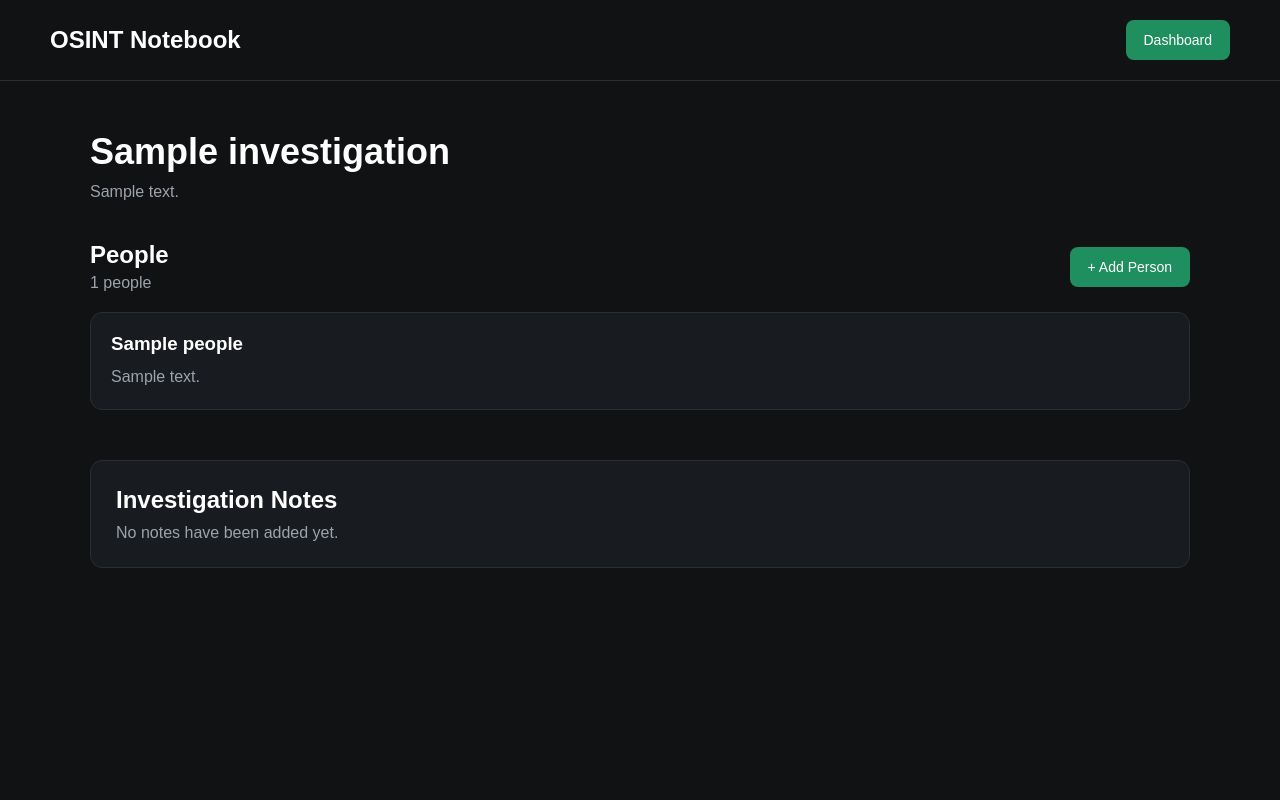
After one commit to randomlyexisted/OSINT-Notebook, a Flask app: page /investigation/1 in a window 1280 px wide. The commit adds this page. Run offline with Flask 3, Linux system fonts and the light colour scheme; tables that the repository leaves empty hold one stand-in row (values such as "Sample post").

Commit message:
v0.1.2 - Add investigation workspace

```diff
--- a/app.py
+++ b/app.py
@@ -42,6 +42,75 @@ def create_investigation():
 
     return render_template("create_investigation.html")
 
+@app.route("/investigation/<int:investigation_id>")
+def view_investigation(investigation_id):
+
+    connection = get_db_connection()
+
+    investigation = connection.execute("""
+        SELECT *
+        FROM investigations
+        WHERE id = ?
+    """, (investigation_id,)).fetchone()
+
+    if investigation is None:
+        connection.close()
+        return "Investigation not found", 404
+
+    people = connection.execute("""
+        SELECT *
+        FROM people
+        WHERE investigation_id = ?
+        ORDER BY created_at DESC
+    """, (investigation_id,)).fetchall()
+
+    connection.close()
+
+    return render_template(
+        "investigation.html",
+        investigation=investigation,
+        people=people
+    )
+
+@app.route("/investigation/<int:investigation_id>/people/new", methods=["GET", "POST"])
+def create_person(investigation_id):
+    if request.method == "POST":
+        name = request.form["name"]
+        description = request.form["description"]
+
+        connection=get_db_connection()
+
+        connection.execute("""
+            INSERT INTO people (
+                investigation_id,
+                name,
+                description
+            )
+            VALUES (?, ?, ?)
+        """, (
+            investigation_id, name, description
+        ))
+
+        connection.commit()
+        connection.close()
+
+        return redirect(url_for("view_investigation", investigation_id=investigation_id))
+
+    connection = get_db_connection()
+    investigation=connection.execute("""
+        SELECT *
+        FROM investigations
+        WHERE id = ?
+    """, (investigation_id,)).fetchone()
+
+    if investigation is None:
+        return "Investigation not found", 404
+
+    return render_template(
+        "create_person.html",
+        investigation=investigation
+    )
+
 
 if __name__=="__main__":
     app.run(debug=True)
--- a/database.py
+++ b/database.py
@@ -20,5 +20,19 @@ def initialize_database():
             updated_at TIMESTAMP DEFAULT CURRENT_TIMESTAMP
         )
     """)
+
+    connection.execute("""
+        CREATE TABLE IF NOT EXISTS people (
+            id INTEGER PRIMARY KEY AUTOINCREMENT,
+            investigation_id INTEGER NOT NULL,
+            name TEXT NOT NULL,
+            description TEXT,
+            created_at TIMESTAMP DEFAULT CURRENT_TIMESTAMP,
+
+            FOREIGN KEY (investigation_id)
+                REFERENCES investigations(id)
+                ON DELETE CASCADE
+        )
+    """)
     connection.commit()
     connection.close()
--- a/static/css/style.css
+++ b/static/css/style.css
@@ -35,7 +35,7 @@ main{
 }
 
 .welcome h2{
-    font-family: 32px;
+    font-size: 32px;
     margin-bottom: 10px;
 }
 
@@ -71,14 +71,24 @@ main{
     border: 1px solid #2a2d31;
     border-radius: 12px;
     padding: 25px;
+    display: flex;
+    flex-direction: column;
+    min-width: 200px;
 }
 
-.investigation-card h3{
+.investigation-card h3 {
     margin-bottom: 10px;
 }
 
 .investigation-card p{
     color:#9da3aa;
+    line-height: 1.5;
+    margin-bottom: 25px;
+    flex-grow: 1;
+}
+
+.investigation-card .button {
+    align-self: flex-start;
 }
 
 .form-container{
@@ -99,6 +109,7 @@ main{
 form{
     display: flex;
     flex-direction: column;
+    gap: 10px;
 }
 
 label{
@@ -122,3 +133,145 @@ textarea{
 form button{
     margin-top: 20px;
 }
+
+.investigation-header {
+    margin-bottom: 40px;
+}
+
+.investigation-header h2 {
+    font-size: 36px;
+    margin-bottom: 10px;
+}
+
+.investigation-header p {
+    color: #9da3aa;
+}
+
+.entity-grid {
+    display: grid;
+
+    grid-template-columns:
+        repeat(auto-fit, minmax(200px, 1fr));
+
+    gap: 20px;
+
+    margin-bottom: 50px;
+}
+
+.entity-card {
+    background: #181b1f;
+
+    border: 1px solid #2a2d31;
+
+    border-radius: 12px;
+
+    padding: 25px;
+}
+
+.entity-card h3 {
+    color: #9da3aa;
+
+    font-size: 15px;
+
+    margin-bottom: 15px;
+}
+
+.entity-card p {
+    font-size: 30px;
+    font-weight: bold;
+}
+
+.notes-section {
+    background: #181b1f;
+
+    border: 1px solid #2a2d31;
+
+    border-radius: 12px;
+
+    padding: 25px;
+}
+
+.notes-section h2 {
+    margin-bottom: 10px;
+}
+
+.notes-section p {
+    color: #9da3aa;
+}
+
+.empty-state {
+    background: #181b1f;
+
+    border: 1px dashed #2a2d31;
+
+    border-radius: 12px;
+
+    padding: 40px;
+
+    text-align: center;
+
+    grid-column: 1 / -1;
+}
+
+.empty-state h3 {
+    margin-bottom: 10px;
+}
+
+.empty-state p {
+    color: #9da3aa;
+
+    margin-bottom: 20px;
+}
+
+.workspace-section {
+    margin-bottom: 50px;
+}
+
+.section-header {
+    display: flex;
+    justify-content: space-between;
+    align-items: center;
+
+    margin-bottom: 20px;
+}
+
+.section-header h2 {
+    margin-bottom: 5px;
+}
+
+.section-header p {
+    color: #9da3aa;
+}
+
+.people-list {
+    display: grid;
+
+    grid-template-columns:
+        repeat(auto-fit, minmax(250px, 1fr));
+
+    gap: 20px;
+}
+
+.person-card {
+    background: #181b1f;
+
+    border: 1px solid #2a2d31;
+
+    border-radius: 12px;
+
+    padding: 20px;
+}
+
+.person-card h3 {
+    margin-bottom: 10px;
+}
+
+.person-card p {
+    color: #9da3aa;
+
+    line-height: 1.5;
+}
+
+.muted {
+    color: #6f767d !important;
+}
--- /dev/null
+++ b/templates/investigation.html
@@ -0,0 +1,134 @@
+<!DOCTYPE html>
+<html lang="en">
+
+<head>
+
+    <meta charset="UTF-8">
+    <meta name="viewport" content="width=device-width, initial-scale=1.0">
+
+    <title>{{ investigation["name"] }} - OSINT Notebook</title>
+
+    <link
+        rel="stylesheet"
+        href="{{ url_for('static', filename='css/style.css') }}"
+    >
+
+</head>
+
+<body>
+
+    <header>
+
+        <h1>OSINT Notebook</h1>
+
+        <a href="/" class="button">
+            Dashboard
+        </a>
+
+    </header>
+
+
+    <main>
+
+        <section class="investigation-header">
+
+            <h2>
+                {{ investigation["name"] }}
+            </h2>
+
+            <p>
+                {{ investigation["description"] }}
+            </p>
+
+        </section>
+
+
+        <section class="workspace-section">
+
+            <div class="section-header">
+
+                <div>
+                    <h2>People</h2>
+
+                    <p>
+                        {{ people|length }} people
+                    </p>
+                </div>
+
+                <a
+                    href="{{ url_for(
+                        'create_person',
+                        investigation_id=investigation['id']
+                    ) }}"
+                    class="button"
+                >
+                    + Add Person
+                </a>
+
+            </div>
+
+
+            {% if people %}
+
+                <div class="people-list">
+
+                    {% for person in people %}
+
+                        <div class="person-card">
+
+                            <h3>
+                                {{ person["name"] }}
+                            </h3>
+
+                            {% if person["description"] %}
+
+                                <p>
+                                    {{ person["description"] }}
+                                </p>
+
+                            {% else %}
+
+                                <p class="muted">
+                                    No description added.
+                                </p>
+
+                            {% endif %}
+
+                        </div>
+
+                    {% endfor %}
+
+                </div>
+
+            {% else %}
+
+                <div class="empty-state">
+
+                    <h3>No people added</h3>
+
+                    <p>
+                        Add a person to begin building this investigation.
+                    </p>
+
+                </div>
+
+            {% endif %}
+
+        </section>
+
+
+        <section class="notes-section">
+
+            <h2>Investigation Notes</h2>
+
+            <p>
+                No notes have been added yet.
+            </p>
+
+        </section>
+
+    </main>
+
+</body>
+
+</html>
```
Also changed, not shown: templates/create_person.html (added, +35 -0 lines), templates/index.html (+24 -8 lines), Readme.md.
